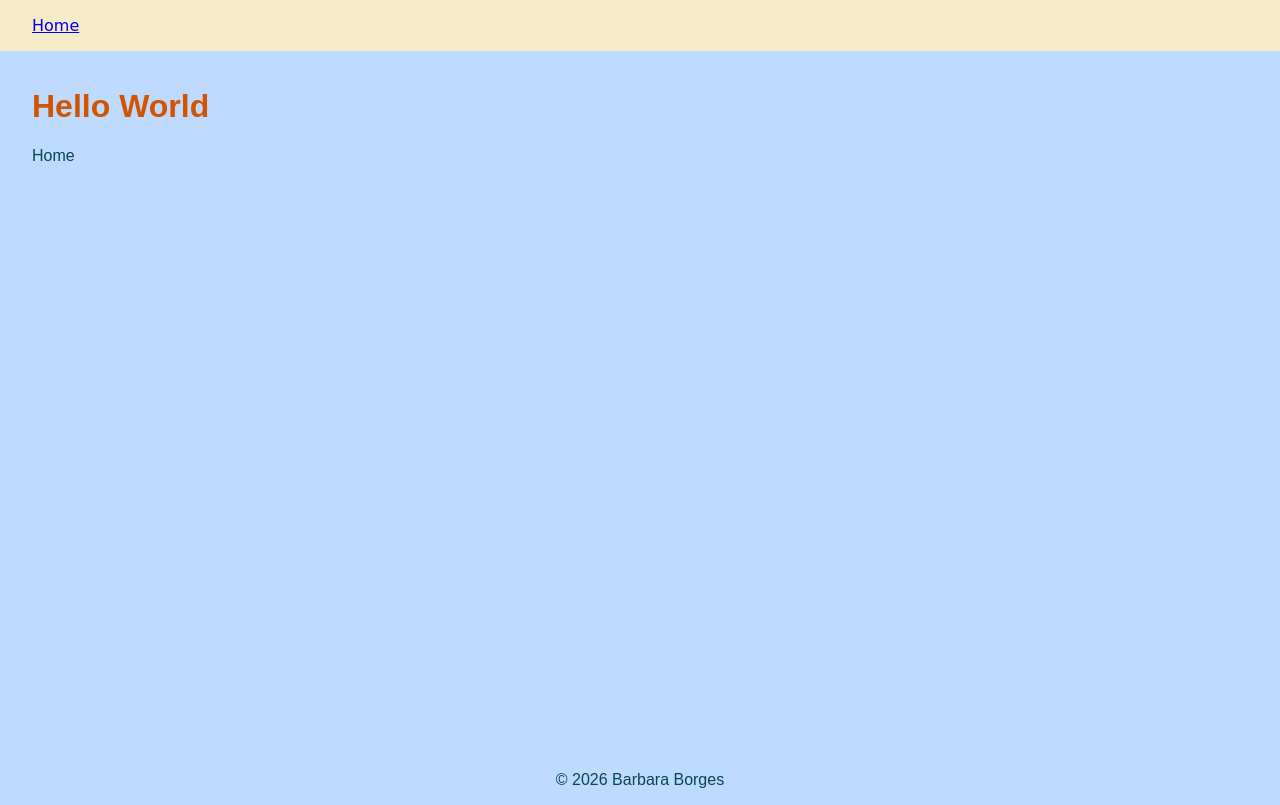
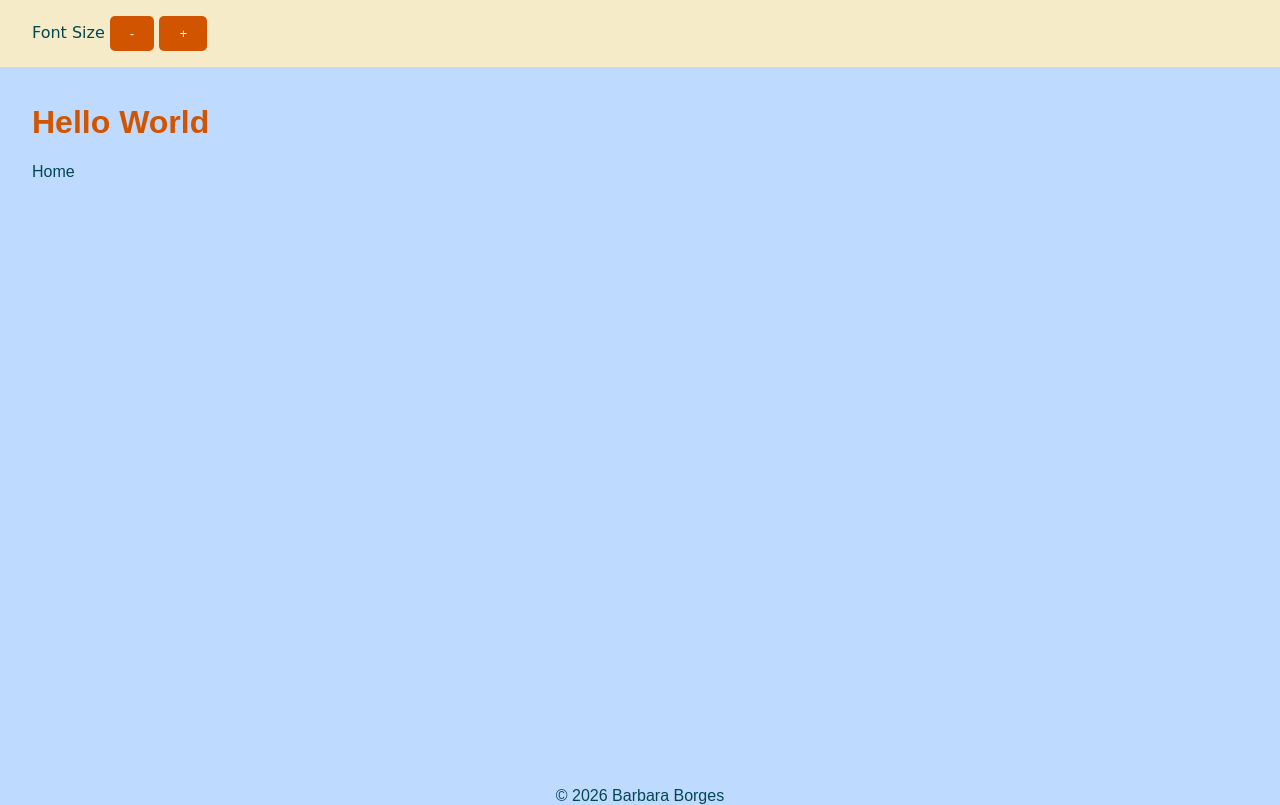
Before and after one commit to barbaraborges/barbaraborges.github.io, an Eleventy site: page src/index.md in a window 1280 px wide. Built offline with nearby package versions, Linux system fonts and the light colour scheme; Eleventy itself is replaced by a stand-in of ours; files that its build step writes are made by us from their sources.

Commit message:
update change font function

```diff
--- a/src/_includes/header.njk
+++ b/src/_includes/header.njk
@@ -1,5 +1,25 @@
 <header>
-    <nav>
-        <a href="/">Home</a>
-    </nav>
+    Font Size
+    <button type="button" class="btn-round" onclick="changeFontSize(-0.25)" aria-label="Decrease font size">-</button>
+    <button type="button" class="btn-round" onclick="changeFontSize(0.25)" aria-label="Increase font size">+</button>
 </header>
+<script>
+    function changeFontSize(delta) {
+        const root = document.documentElement;
+        const min = 1;
+        const max = 3;
+        const step = 0.25;
+        // Prefer the inline value we previously set; fall back to computed.
+        const raw = root.style.getPropertyValue("--base-font-size") || getComputedStyle(root).getPropertyValue("--base-font-size");
+        const currentSize = Number.parseFloat(raw) || min;
+        const unclamped = currentSize + delta;
+        const clamped = Math.min(max, Math.max(min, unclamped));
+        // Avoid float drift (e.g. 1.0000000002) which can look like “bouncing”.
+        const rounded = Math.round(clamped / step) * step;
+        // No-op if nothing changes.
+        if (rounded === currentSize)
+            return;
+
+        root.style.setProperty("--base-font-size", String(rounded));
+    }
+</script>
```
